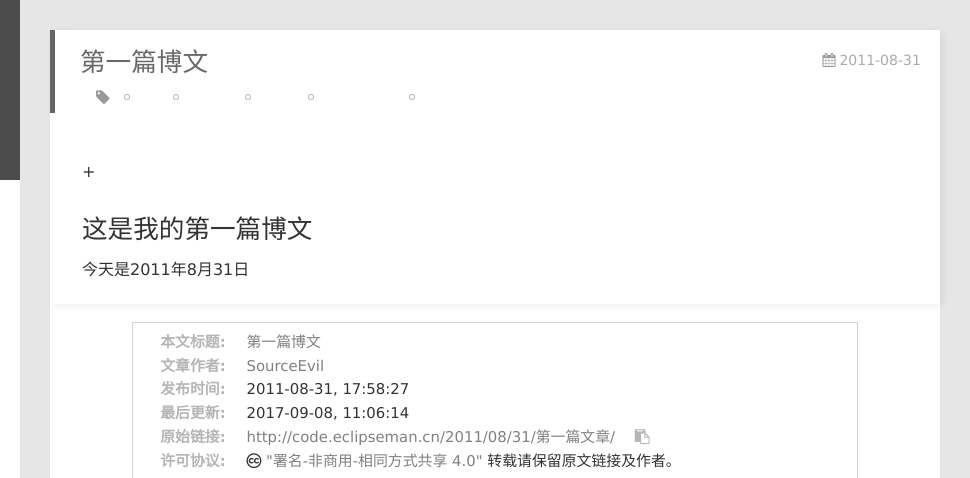
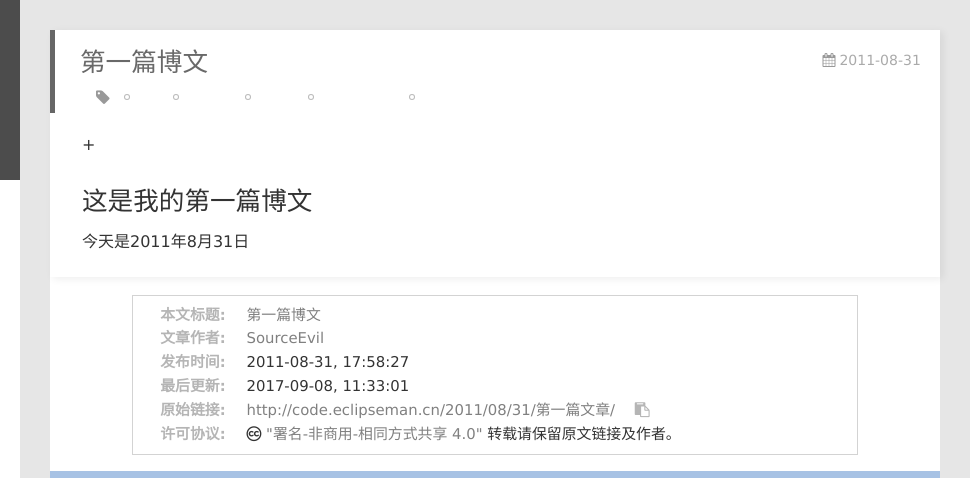
Before and after one commit to eclipseman/eclipseman.github.io, a plain HTML site: page 2011/08/31/第一篇文章/index.html in a window 1280 px wide. Shown: the top 478 px of the page, 310-1280 px from the left. Drawn offline with nearby package versions, Linux system fonts and the light colour scheme; some packages are replaced by stand-ins of ours; a script that the page names is missing.

Commit message:
Site updated: 2017-09-08 11:33:29

```diff
--- a/2011/08/31/第一篇文章/index.html
+++ b/2011/08/31/第一篇文章/index.html
@@ -23,7 +23,7 @@
 <meta property="og:site_name" content="Eclipseman&#39;Blog">
 <meta property="og:description" content="+">
 <meta property="og:locale" content="zh-CN">
-<meta property="og:updated_time" content="2017-09-08T03:06:14.159Z">
+<meta property="og:updated_time" content="2017-09-08T03:33:01.768Z">
 <meta name="twitter:card" content="summary">
 <meta name="twitter:title" content="第一篇博文">
 <meta name="twitter:description" content="+">
@@ -320,11 +320,9 @@
     <div class="article-entry" itemprop="articleBody">
 
 
-        <p><excerpt in="" index="" |="" 首页摘要=""><br>+<a id="more"></a></excerpt></p>
-<the rest="" of="" contents="" |="" 余下全文="">
+        <p>+<a id="more"></a></p>
+<h1 id="这是我的第一篇博文"><a href="#这是我的第一篇博文" class="headerlink" title="这是我的第一篇博文"></a>这是我的第一篇博文</h1><p>今天是2011年8月31日</p>
 
-<h1 id="这是我的第一篇博文"><a href="#这是我的第一篇博文" class="headerlink" title="这是我的第一篇博文"></a>这是我的第一篇博文</h1><p>今天是2011年8月31日</p>
-</the>
 
     </div>
 
@@ -335,7 +333,7 @@
         <p><span>本文标题:</span><a href="/2011/08/31/第一篇文章/">第一篇博文</a></p>
         <p><span>文章作者:</span><a href="/" title="回到主页">SourceEvil</a></p>
         <p><span>发布时间:</span>2011-08-31, 17:58:27</p>
-        <p><span>最后更新:</span>2017-09-08, 11:06:14</p>
+        <p><span>最后更新:</span>2017-09-08, 11:33:01</p>
         <p>
             <span>原始链接:</span><a class="post-url" href="/2011/08/31/第一篇文章/" title="第一篇博文">http://code.eclipseman.cn/2011/08/31/第一篇文章/</a>
             <span class="copy-path" data-clipboard-text="原文: http://code.eclipseman.cn/2011/08/31/第一篇文章/　　作者: SourceEvil" title="点击复制文章链接"><i class="fa fa-clipboard"></i></span>
```
Also changed, not shown: index.html (+1 -1 lines).
